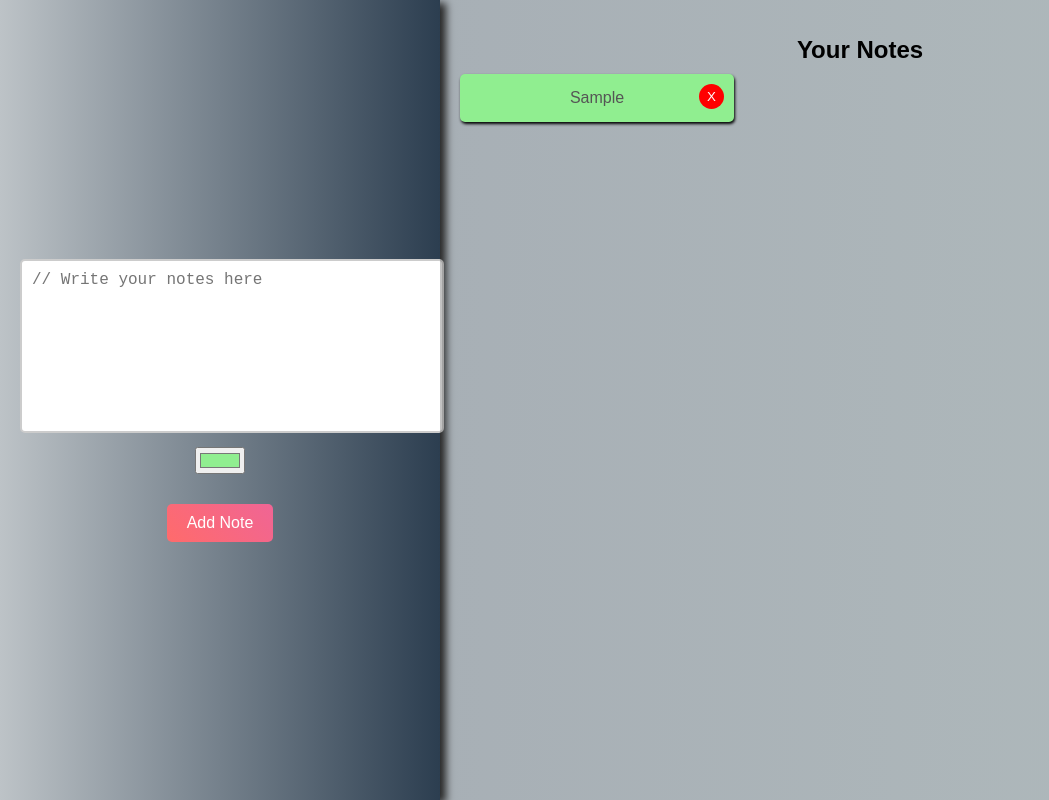
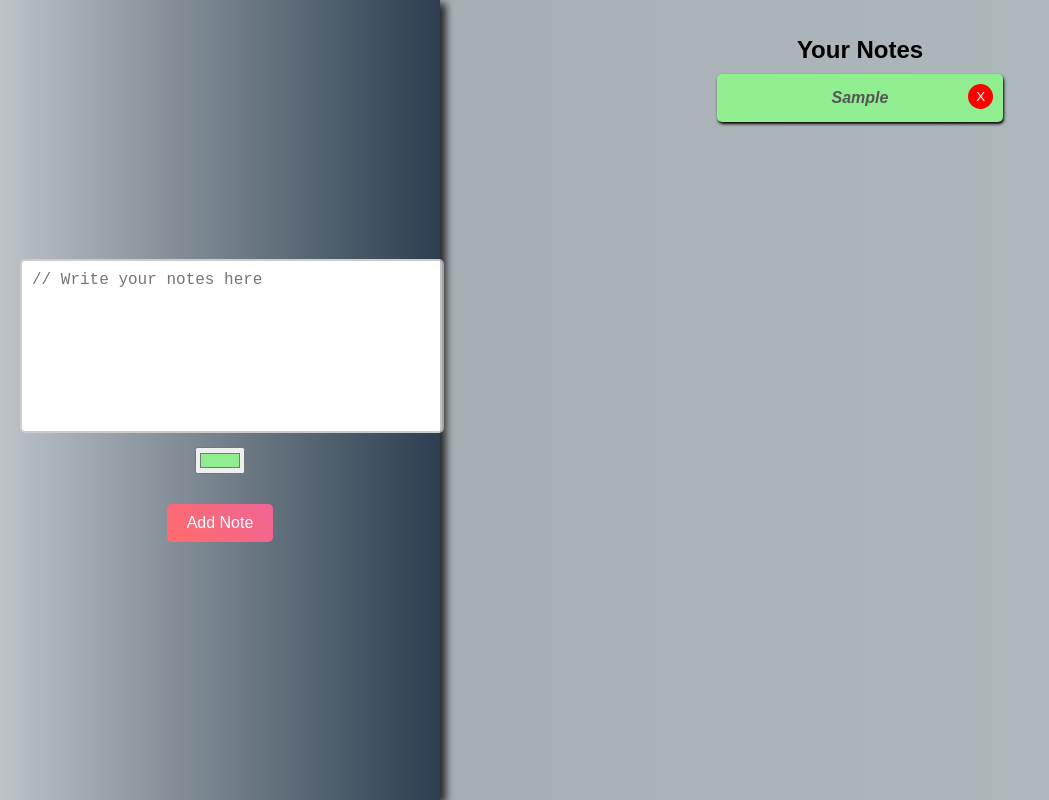
Before and after one commit to PritiranjanPatra2/Sticky-Notes, a plain HTML site: page Index.html in a window 1280 px wide. Both pictures are taken after typing "Sample" into the empty fields and a click on the button "Add Note". Shown: the whole page, without its empty margins (0-1049 px from the left). Drawn offline with Linux system fonts and the light colour scheme.

Commit message:
justify change

```diff
--- a/Index.html
+++ b/Index.html
@@ -19,9 +19,7 @@ body {
 }
 .left_container {
     flex: 1;
-    /* background-color: #b0c4de; */
     background: linear-gradient(to right, #bdc3c7, #2c3e50);
-    /* flex:2; */
     padding: 20px;
     display: flex;
     flex-direction: column;
@@ -46,7 +44,6 @@ body {
 #color {
     display: block;
     margin: 10px auto;
-
 }
 #button {
     background: linear-gradient(45deg, #ff6b6b, #f06595);
@@ -62,7 +59,6 @@ body {
 }
 .right_container {
     flex: 2;
-    /* background-color: white; */
     background: linear-gradient(to right, #63636363, #4a4c3842);
     padding: 20px;
     overflow-y: auto;
@@ -81,18 +77,26 @@ body {
     display: flex;
     flex-wrap: wrap;
     gap: 10px;
-
+    justify-content: space-around;
 }
 .note {
     background-color: #ffeb3b;
     padding: 15px;
     border-radius: 5px;
     position: relative;
-    width: calc(33% - 20px);
-    box-shadow:1px 2px 3px black;
+    width: calc(33.33% - 10px); /* Updated width */
+    box-shadow: 1px 2px 3px black;
     margin-bottom: 10px;
     display: flex;
     flex-direction: column;
+    cursor: pointer;
+    transition: all .7s;
+    font-style: italic;
+    font-family: sans-serif;
+    font-weight: 600;
+}
+.note:hover {
+    transform: scale(1.1);
 }
 .note p {
     margin: 0;
@@ -112,7 +116,6 @@ body {
     width: 25px;
     height: 25px;
 }
-
     </style>
 </head>
 <body>
```
